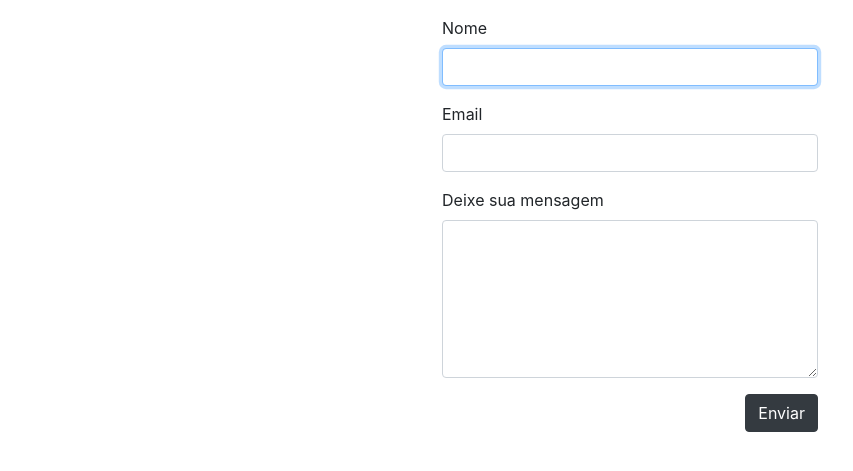
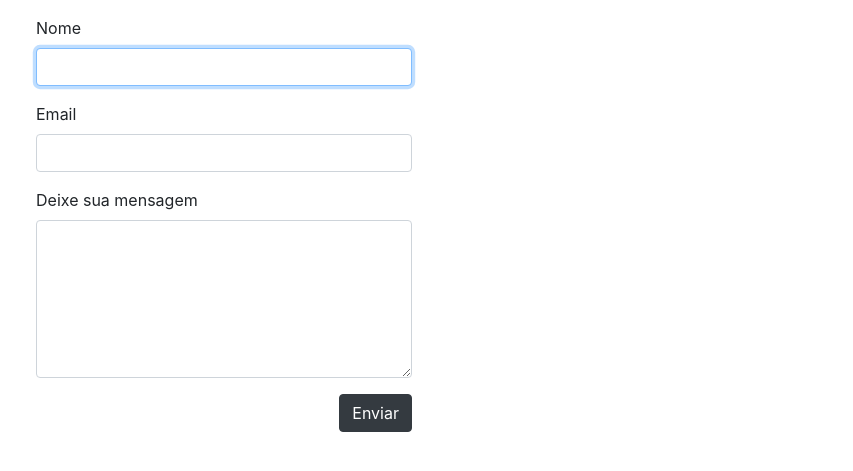
Before and after one commit to wevertonmatias/E-contas-final, a Django app: page /contato in a window 1280 px wide. Shown: the part 61-532 px from the top of the page, without its empty margins (10-863 px from the left). Run offline with Django 3.2, Linux system fonts and the light colour scheme; parts of the project's set-up code (start-up, migrations or seed data) failed here and were passed over; some libraries are stand-ins or nearby versions.

Commit message:
ajustando o modo responsivo das paginas do site

```diff
--- a/core/templates/site/contato.html
+++ b/core/templates/site/contato.html
@@ -14,8 +14,8 @@
 </header>
 <div class="container-fluid">
     <div class="row m-3">
-        <div class="col-sm "></div>
-        <div class="col-sm-11 col-md-10 col-lg-6 col-lg-5 col-xl-4">
+
+        <div class="col-sm-12 col-md-12 col-lg-6 col-lg-5 col-xl-4">
             <form>
                 <div class="form-group">
                     <label for="form_nome">Nome</label>
@@ -34,7 +34,7 @@
                 <button type="submit" class="btn btn-dark float-right">Enviar</button>
             </form>
         </div>
-        <div class="col-sm "></div>
+
         {% include 'site/common/script.html' %}
     </div>
 </div>
```
